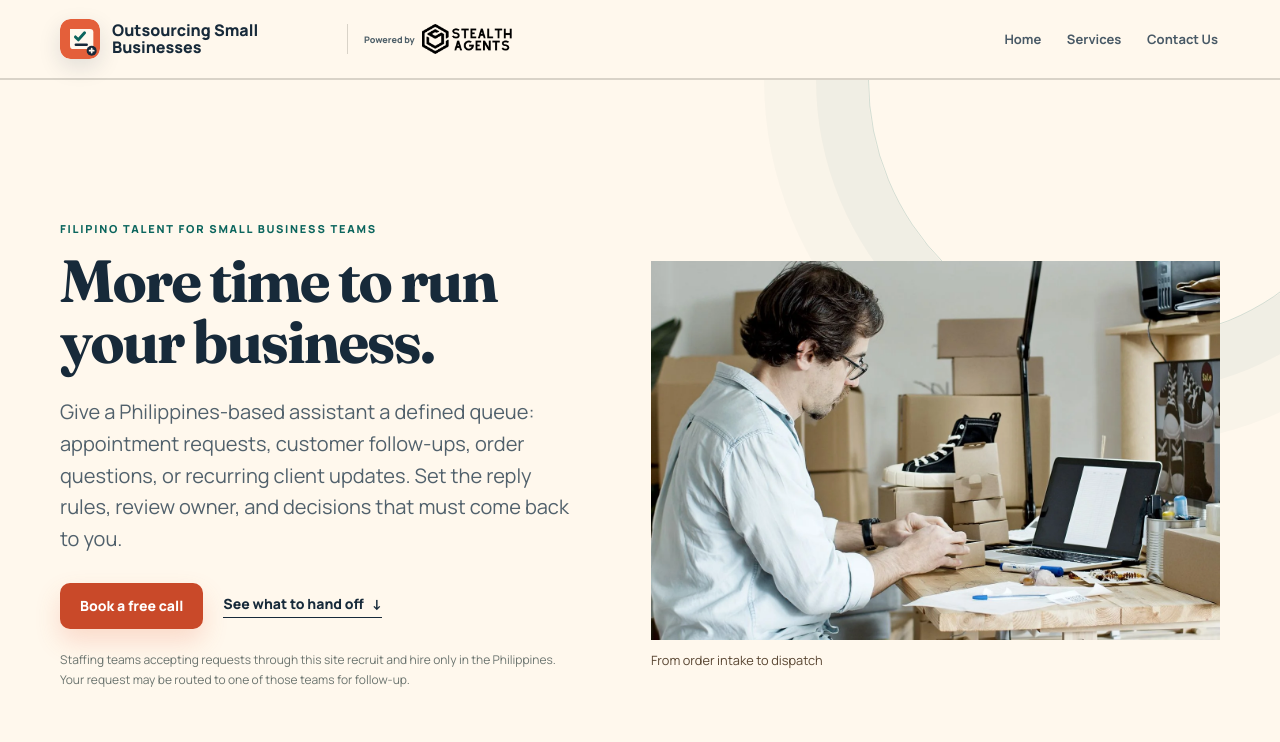
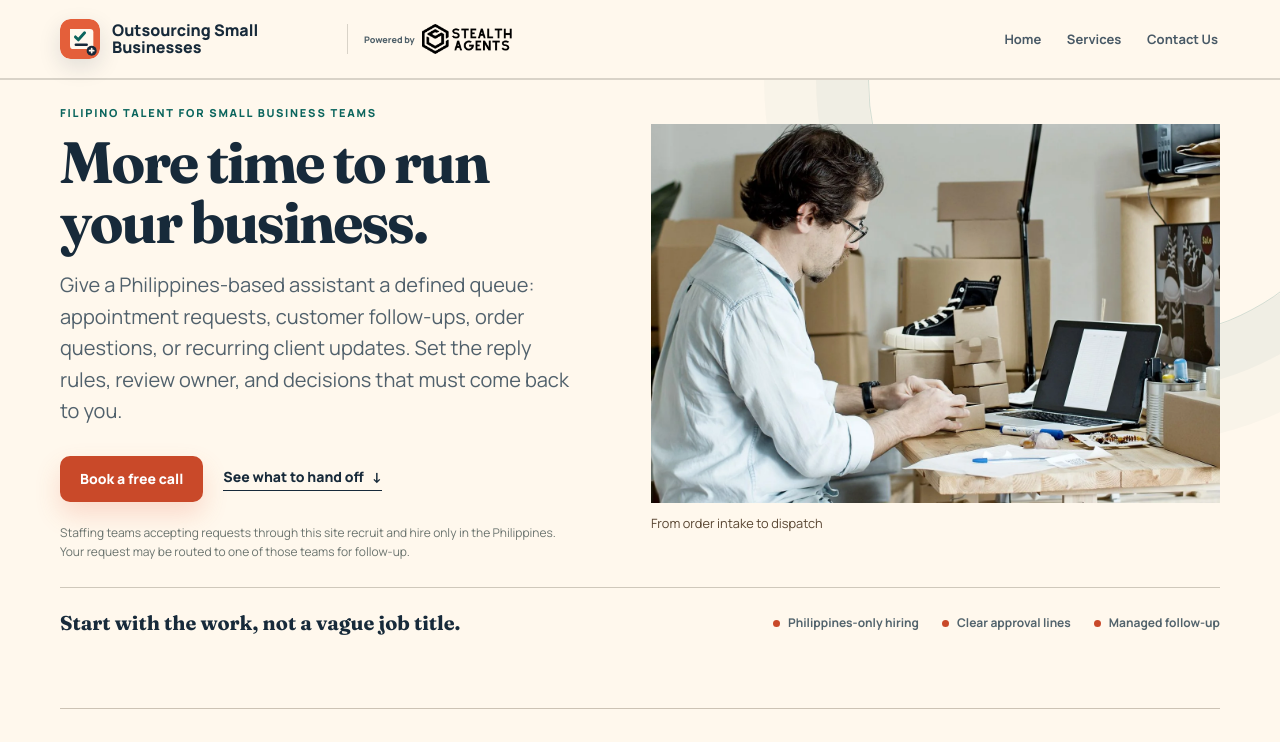
Before and after one commit to coolifystealthagents/outsourcingsmallbusinesses, a Next.js app: page / in a window 1280 px wide. Shown: the top 742 px of the page. Built offline with nearby package versions, Linux system fonts and the light colour scheme.

Commit message:
Remove stacked hero padding and fit the service photograph to the fold

```diff
--- a/app/field-design.css
+++ b/app/field-design.css
@@ -27,3 +27,11 @@ main .field-frame{min-height:0;max-height:none;background:transparent}
 .field-story img{display:block;width:100%;height:auto;aspect-ratio:4/3;object-fit:cover}
 .field-story>div{max-width:68ch}.field-story h2{font-size:clamp(26px,3vw,44px);line-height:1.08;margin:0 0 16px;color:#182b31}.field-story p{margin:0 0 11px;color:#324349;line-height:1.58}.field-story .field-intro{font-size:1.1rem}.field-story a{display:inline-block;margin-top:5px;color:#123e4b;text-decoration:underline;text-underline-offset:.22em;font-weight:700}.field-story a:focus-visible{outline:2px solid currentColor;outline-offset:4px}
 @media(max-width:760px){.field-story{grid-template-columns:1fr;gap:18px}.field-story img{aspect-ratio:16/9;max-height:265px}}
+
+main[data-design]>.hero{padding:0}
+main[data-design] .hero-grid{padding-block:clamp(20px,2vw,32px)!important}
+main[data-design] .hero-copy{padding-block:0}
+main[data-design] .hero-copy h1{font-size:clamp(38px,4.55vw,66px);line-height:1.03;max-width:18ch;margin-bottom:16px}
+main[data-design] .shop-front{margin:0}
+.fleet-main .fleet-hero{padding-block:clamp(24px,3vw,44px);min-height:0}
+.fleet-main .service-hero-grid>.service-illustration{padding:0;aspect-ratio:3/2;max-height:345px;width:100%;height:auto;object-fit:cover;border-radius:6px}
```
